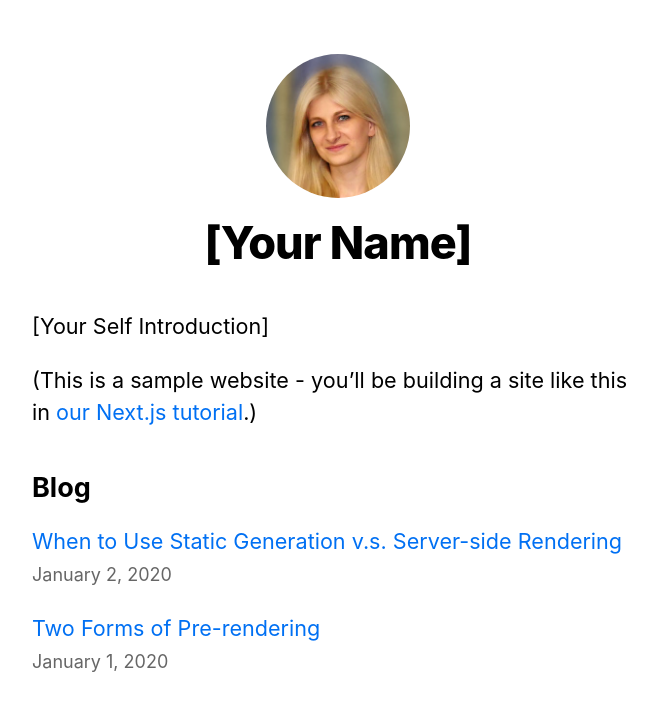
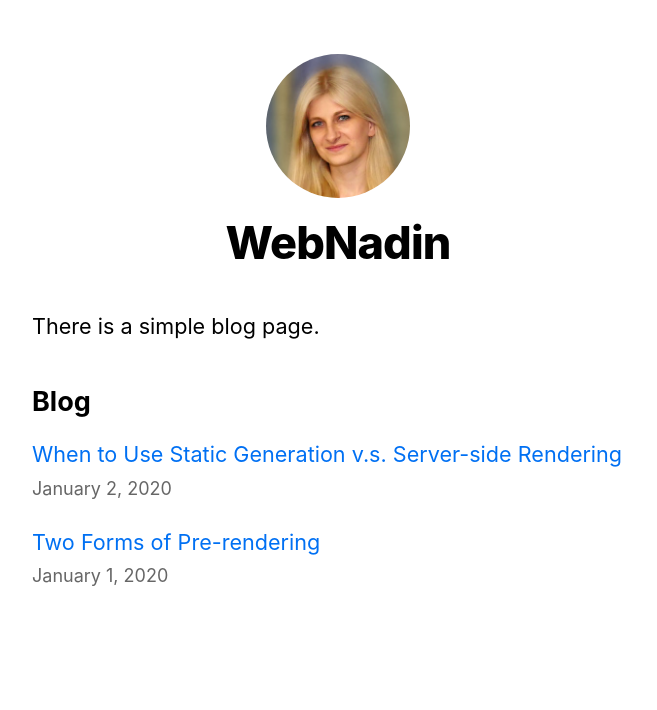
Before and after one commit to WebNadin/next-js-blog, a Next.js app: page / in a window 1280 px wide. Shown: the top 710 px of the page, without its empty margins (302-959 px from the left). Built offline with nearby package versions, Linux system fonts and the light colour scheme.

Commit message:
EsLint and Prettier were added

```diff
--- a/components/layout.tsx
+++ b/components/layout.tsx
@@ -3,8 +3,8 @@ import styles from './layout.module.css'
 import utilStyles from '../styles/utils.module.css'
 import Link from 'next/link'
 
-const name = '[Your Name]';
-export const siteTitle = 'Next.js Sample Website';
+const name = 'WebNadin';
+export const siteTitle = 'Next.js Blog';
 
 export default function Layout({
     children,
@@ -16,7 +16,7 @@ export default function Layout({
     return (
         <div className={styles.container}>
             <Head>
-        <link rel="icon" href="/favicon.ico" />
+                <link rel="icon" href="/favicon.ico"/>
                 <meta
                     name="description"
                     content="Learn how to build a personal website using Next.js"
@@ -27,8 +27,8 @@ export default function Layout({
             siteTitle
           )}.png?theme=light&md=0&fontSize=75px&images=https%3A%2F%2Fassets.zeit.co%2Fimage%2Fupload%2Ffront%2Fassets%2Fdesign%2Fnextjs-black-logo.svg`}
                 />
-        <meta name="og:title" content={siteTitle} />
-        <meta name="twitter:card" content="summary_large_image" />
+                <meta name="og:title" content={siteTitle}/>
+                <meta name="twitter:card" content="summary_large_image"/>
             </Head>
             <header className={styles.header}>
                 {home ? (
--- a/pages/index.tsx
+++ b/pages/index.tsx
@@ -21,11 +21,7 @@ export default function Home({
         <title>{siteTitle}</title>
       </Head>
       <section className={utilStyles.headingMd}>
-                <p>[Your Self Introduction]</p>
-                <p>
-                    (This is a sample website - you’ll be building a site like this in{' '}
-                    <a href="https://nextjs.org/learn">our Next.js tutorial</a>.)
-                </p>
+        <p>There is a simple blog page.</p>
       </section>
       <section className={`${utilStyles.headingMd} ${utilStyles.padding1px}`}>
         <h2 className={utilStyles.headingLg}>Blog</h2>
```
Also changed, not shown: package.json (+7 -0 lines), .eslintrc.js (added), .prettierrc.js (added), 1 other file (tests, documents, lock files or other folders). Lines whose indentation alone changed are shown as unchanged.
